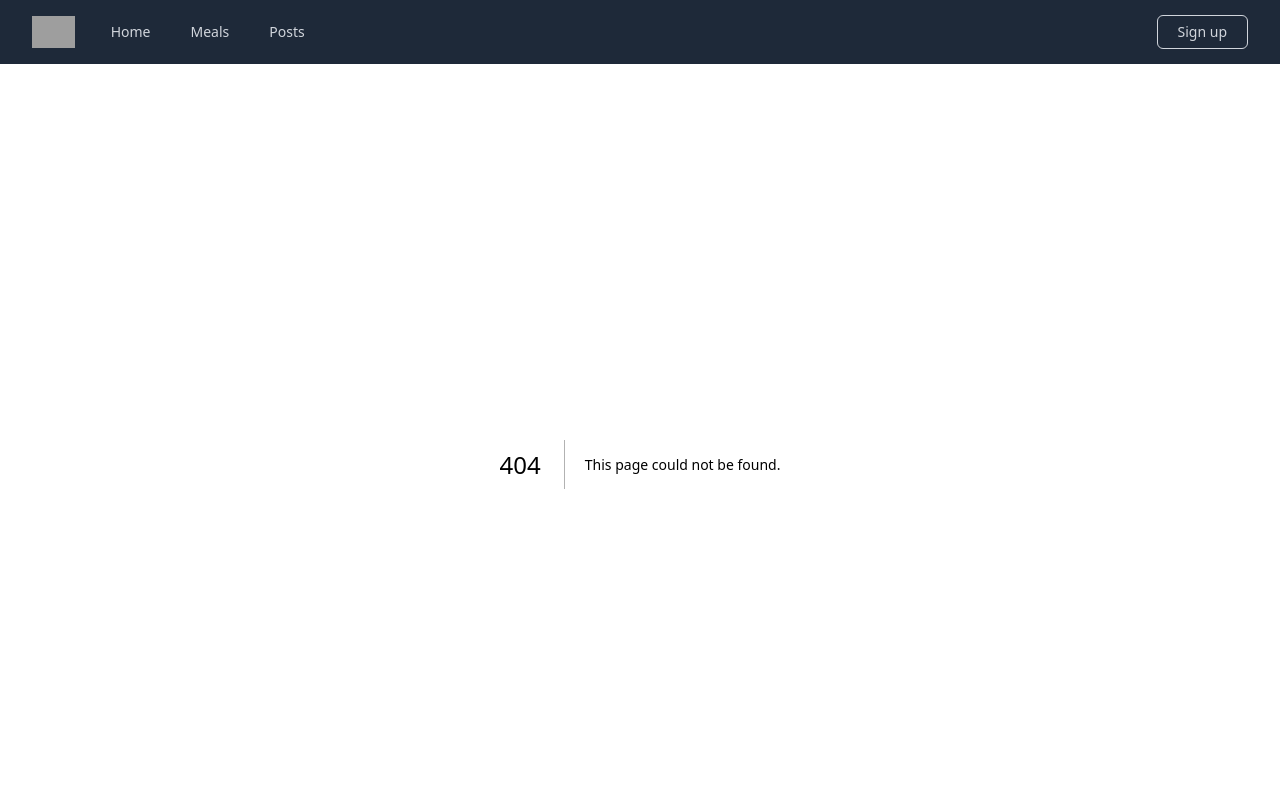
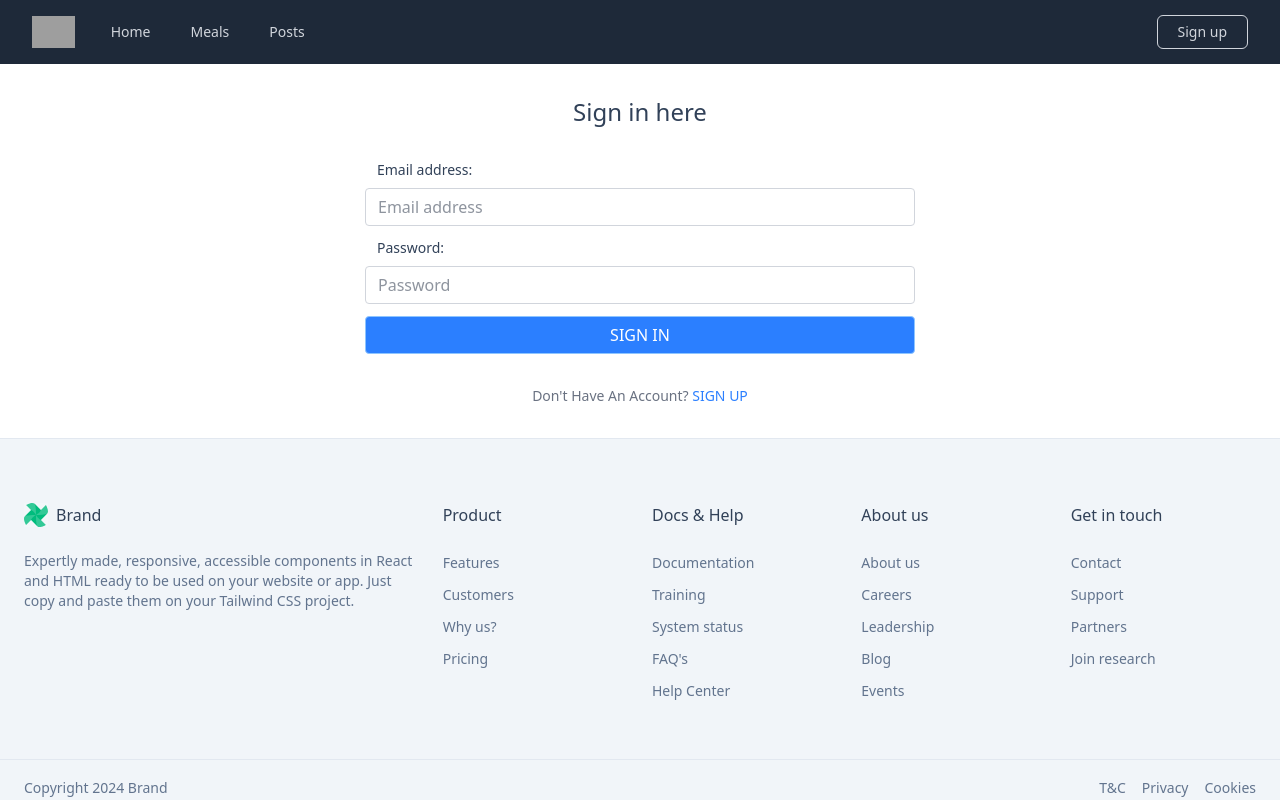
Before and after one commit to WalidurTanjim/next-meal, a Next.js app: page /signin in a window 1280 px wide. Before the commit this address had no page. Shown: the top 800 px of the page. Built offline with nearby package versions, Linux system fonts and the light colour scheme; grey boxes are pictures that could not be loaded.

Commit message:
Signin form created

```diff
--- /dev/null
+++ b/src/app/(authentication)/signin/components/SignInForm/SignInForm.jsx
@@ -0,0 +1,28 @@
+"use client";
+
+const SignInForm = () => {
+    // handleSubmit
+    const handleSubmit = async(e) => {
+        e.preventDefault();
+    }
+
+    return (
+        <form className="w-full sm:w-[350px] md:w-[450px] lg:w-[550px] mx-auto" onSubmit={handleSubmit}>
+            {/* email */}
+            <div className="email mb-3">
+                <h1 className="text-sm text-slate-700 font-medium mb-2 ps-3">Email address:</h1>
+                <input type="email" name="email" id="email" autoComplete="off" placeholder="Email address" required className="w-full px-3 py-1.5 text-slate-800 border border-gray-300 focus:ring-3 ring-gray-200 rounded outline-none" />
+            </div>
+
+            {/* password */}
+            <div className="password mb-3">
+                <h1 className="text-sm text-slate-700 font-medium mb-2 ps-3">Password:</h1>
+                <input type="password" name="password" id="password" autoComplete="off" placeholder="Password" required className="w-full px-3 py-1.5 text-slate-800 border border-gray-300 focus:ring-3 ring-gray-200 rounded outline-none" />
+            </div>
+
+            <button className="w-full py-1.5 text-center font-medium text-white border border-blue-300 rounded bg-blue-500 hover:bg-blue-600 active:bg-blue-500">SIGN IN</button>
+        </form>
+    );
+};
+
+export default SignInForm;
--- /dev/null
+++ b/src/app/(authentication)/signin/page.jsx
@@ -0,0 +1,22 @@
+import Link from "next/link";
+import SignInForm from "./components/SignInForm/SignInForm";
+
+const SignIn = () => {
+    return (
+        <div className="signIn">
+            <div className="container mx-auto w-full px-6 lg:px-8 py-8">
+                <h1 className="text-center text-2xl text-slate-700 font-medium">Sign in here</h1>
+
+                <div className="py-8">
+                    <SignInForm />
+                </div>
+
+                <div className="text-center text-sm text-gray-500">
+                    <h1>Don't Have An Account? <Link href={'/signup'} className="text-blue-500 hover:text-blue-600 active:text-blue-500 font-medium">SIGN UP</Link></h1>
+                </div>
+            </div>
+        </div>
+    );
+};
+
+export default SignIn;
```
